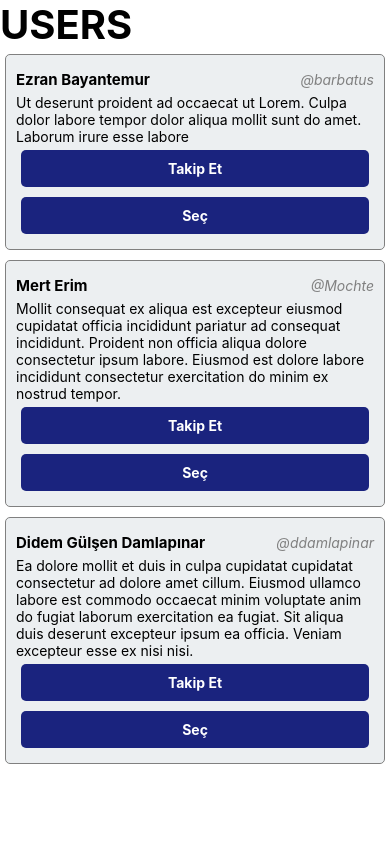
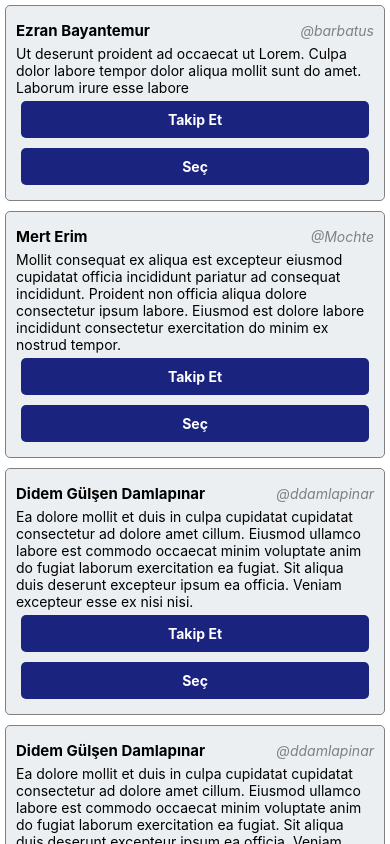
Before and after one commit to ddamlapinar/cscon21-react-native, a React Native app: screen / in a window 390 px wide. Built offline with nearby package versions, Linux system fonts and the light colour scheme.

Commit message:
fix: :rocket: Upgrading data list with FlatList component

```diff
--- a/src/App.js
+++ b/src/App.js
@@ -1,25 +1,39 @@
 /* eslint-disable react-native/no-inline-styles */
 import React from 'react';
-import {SafeAreaView, Text} from 'react-native';
+import {SafeAreaView, FlatList} from 'react-native';
 import UserCard from './components/UserCard/UserCard';
 
 const userList = [
   {
-    id: 0,
+    user_id: 0,
     name: 'Ezran Bayantemur',
     tag: 'barbatus',
     content:
       'Ut deserunt proident ad occaecat ut Lorem. Culpa dolor labore tempor dolor aliqua mollit sunt do amet. Laborum irure esse labore',
   },
   {
-    id: 1,
+    user_id: 1,
     name: 'Mert Erim',
     tag: 'Mochte',
     content:
       'Mollit consequat ex aliqua est excepteur eiusmod cupidatat officia incididunt pariatur ad consequat incididunt. Proident non officia aliqua dolore consectetur ipsum labore. Eiusmod est dolore labore incididunt consectetur exercitation do minim ex nostrud tempor.',
   },
   {
-    id: 2,
+    user_id: 2,
+    name: 'Didem Gülşen Damlapınar',
+    tag: 'ddamlapinar',
+    content:
+      'Ea dolore mollit et duis in culpa cupidatat cupidatat consectetur ad dolore amet cillum. Eiusmod ullamco labore est commodo occaecat minim voluptate anim do fugiat laborum exercitation ea fugiat. Sit aliqua duis deserunt excepteur ipsum ea officia. Veniam excepteur esse ex nisi nisi.',
+  },
+  {
+    user_id: 3,
+    name: 'Didem Gülşen Damlapınar',
+    tag: 'ddamlapinar',
+    content:
+      'Ea dolore mollit et duis in culpa cupidatat cupidatat consectetur ad dolore amet cillum. Eiusmod ullamco labore est commodo occaecat minim voluptate anim do fugiat laborum exercitation ea fugiat. Sit aliqua duis deserunt excepteur ipsum ea officia. Veniam excepteur esse ex nisi nisi.',
+  },
+  {
+    user_id: 4,
     name: 'Didem Gülşen Damlapınar',
     tag: 'ddamlapinar',
     content:
@@ -34,19 +48,20 @@ function App() {
 
   return (
     <SafeAreaView style={{flex: 1}}>
-      <Text style={{fontSize: 40, fontWeight: 'bold'}}>USERS</Text>
-
-      {userList.map(user => {
-        return (
-          <UserCard
-            key={user.id}
-            username={user.name}
-            usertag={user.tag}
-            content={user.content}
-            onSelect={() => handleSelectUser(user.tag)}
-          />
-        );
-      })}
+      <FlatList
+        keyExtractor={item => item.user_id.toString()}
+        data={userList}
+        renderItem={({item}) => {
+          return (
+            <UserCard
+              username={item.name}
+              usertag={item.tag}
+              content={item.content}
+              onSelect={() => handleSelectUser(item.tag)}
+            />
+          );
+        }}
+      />
     </SafeAreaView>
   );
 }
```
